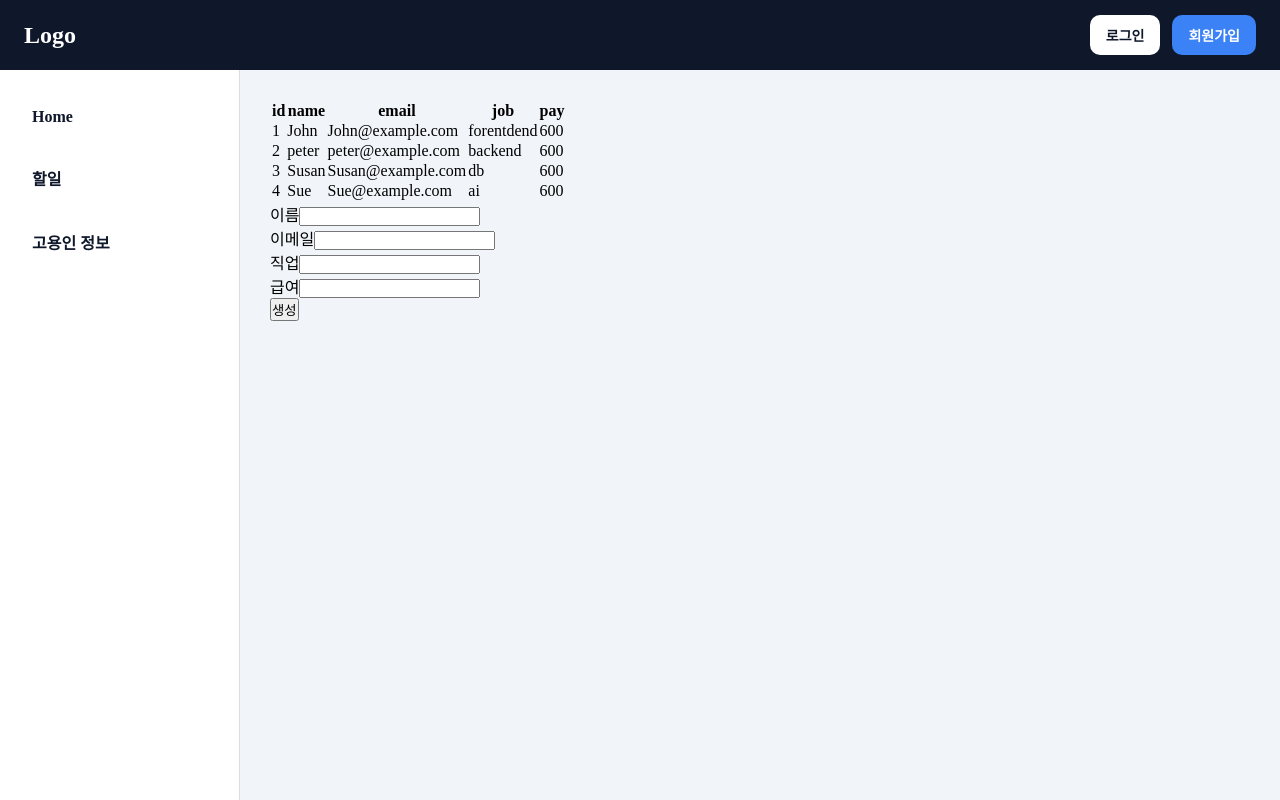
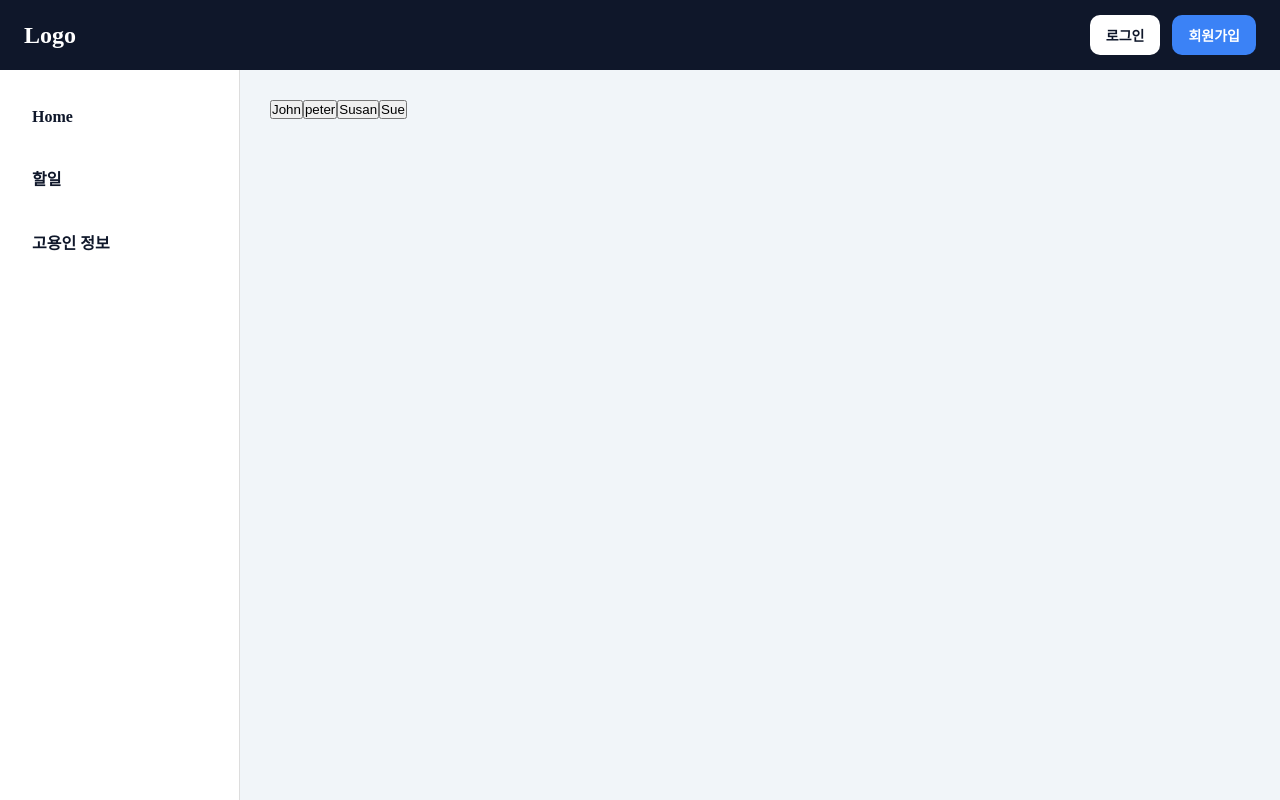
Before and after one commit to Omitss/frontend, a React (Vite) app: page /employee in a window 1280 px wide. Built offline with nearby package versions, Linux system fonts and the light colour scheme.

Commit message:
employeeList

```diff
--- a/src/no1_pages/EmployeePage.jsx
+++ b/src/no1_pages/EmployeePage.jsx
@@ -1,25 +1,38 @@
+//EmployeePage.jsx
 import React, { useState } from 'react'
-import EmployeeTable from '../no2_components/employee/EmployeeTable';
-import Register from '../no2_components/employee/Register';
+import EmployeeList from '../no2_components/employee/EmployeeList'
 
-const initialState = [
-  {id:1, name:"John", email:"John@example.com", job : "forentdend", pay : 600},
-  {id:2, name:"peter", email:"peter@example.com", job : "backend", pay : 600},
-  {id:3, name:"Susan", email:"Susan@example.com", job : "db", pay : 600},
-  {id:4, name:"Sue", email:"Sue@example.com", job : "ai", pay : 600},
+
+const initialEmps = [
+  {id:"1", name:"John", email:"John@example.com", job : "forentdend", pay : 600},
+  {id:"2", name:"peter", email:"peter@example.com", job : "backend", pay : 600},
+  {id:"3", name:"Susan", email:"Susan@example.com", job : "db", pay : 600},
+  {id:"4", name:"Sue", email:"Sue@example.com", job : "ai", pay : 600},
 ]
-{/* 데이터를 받는다 -> JS에서는 state관리를 한다
-  const [info, setInfo] = useState(초기값)
-  */}
+
+const initialEmp = {
+  id : '', name : '', email:'', job: "", pay :""
+}
+
+const initialState = {
+  empTable : initialEmps,
+  emp : initialEmp,
+  mode : "",
+  selectdID : ""
+}
 
 
 const EmployeePage = () => {
-  const [infos, setInfos] = useState(initialState); // JS의 첫 기초, 데이터를 불러면 State를 붙여서 관리한다.
+  const [state, setState] = useState(initialState);
+  // const [empTable, setEmpTable] = useState(initialEmps);
+  // const [emp, setEmp] = useState(initialEmp);
+  // const [mode, setMode] = useState("register");
+  // const [selectdID] = useState("")
+  // 저 한문장으로 initialState 선언으로 한줄로 축약 시킬 수 있음
 
   return (
     <div>
-      <EmployeeTable infos = {infos}/>
-      <Register setInfos = {setInfos}/> {/* 역상속 */}
+      <EmployeeList state = {state} setState = {setState}/>
     </div>
   )
 }
--- /dev/null
+++ b/src/no2_components/employee/EmployeeList.jsx
@@ -0,0 +1,24 @@
+import React from 'react'
+
+const EmployeeList = ({state, setState}) => {
+    const {empTable} = state; // state에서 필요한 값인 empTable만 가져오겠다.
+    const handleClick = (id) => {
+        console.log("id", id)
+        setState(prev => (
+            {...prev, selectdID: id}
+        ))
+    }
+
+  return (
+    <div>
+      {empTable.map(item => (
+        <button onClick={()=>handleClick(item.id)}
+        >
+            {item.name}
+        </button>
+      ))}
+    </div>
+  )
+}
+
+export default EmployeeList
--- a/src/no2_components/employee/EmployeeTable.jsx
+++ b/src/no2_components/employee/EmployeeTable.jsx
@@ -1,22 +1,9 @@
 import React from 'react'
 
-const EmployeeTable = ({infos}) => {
+const EmployeeTable = () => {
   return (
     <div>
-        <table>
-                <tr>
-                    {Object.keys(infos[0]).map(key => (
-                        <th>{key}</th>
-                    ))}
-                </tr>
-                {infos.map(item => (
-                    <tr>
-                        {Object.values(item).map(value => (
-                            <td>{value}</td>
-                        ))}
-                    </tr>
-                ))}
-        </table>
+
     </div>
   )
 }
--- a/src/no2_components/employee/Register.jsx
+++ /dev/null
@@ -1,72 +0,0 @@
-//Form태그를 만드는 것
-import React, { useState } from 'react'
-
-const initialState = { //데이터를 저장할 창고
-  id : "", name : "", email : "", job : "", pay : null
-}
-
-const Register = ({setInfos}) => {
-  const[info, setInfo] = useState(initialState);
-
-  const handleChange = (event) => {
-    const {name, value} = event.target;
-    setInfo((prev)=>(
-      {...prev, [name]:value} // [name]:value에 대해서 다시 공부 ->이걸 해야 타이핑이 쳐짐
-    ))
-  }
-
-
-  const handleSubmit= (event) => {
-    event.preventDefault();
-    setInfos(prev => (
-      [...prev, info]
-    ))
-  }
-
-  return (
-    <form onSubmit={handleSubmit}>
-
-      <div>
-        <label>이름</label>
-        <input
-        type="text"
-        name = "name"
-        value={info.name}
-        onChange={handleChange}
-      />
-      </div>
-      <div>
-        <label>이메일</label>
-        <input
-        type="email"
-        name = "email"
-        value={info.email}
-        onChange={handleChange}
-      />
-      </div>
-      <div>
-        <label>직업</label>
-        <input
-        type="text"
-        name = "job"
-        value={info.job}
-        onChange={handleChange}
-      />
-      </div>
-      <div>
-        <label>급여</label>
-        <input
-        type="number"
-        name = "pay"
-        value={info.pay}
-        onChange={handleChange}
-      />
-      </div>
-
-      <button>생성</button>
-    </form>
-
-  )
-}
-
-export default Register
```
Also changed, not shown: src/no2_components/employee/EmployeeRegister.jsx (added, +11 -0 lines), src/no2_components/employee/EmployeeUpdate.jsx (added, +11 -0 lines).
